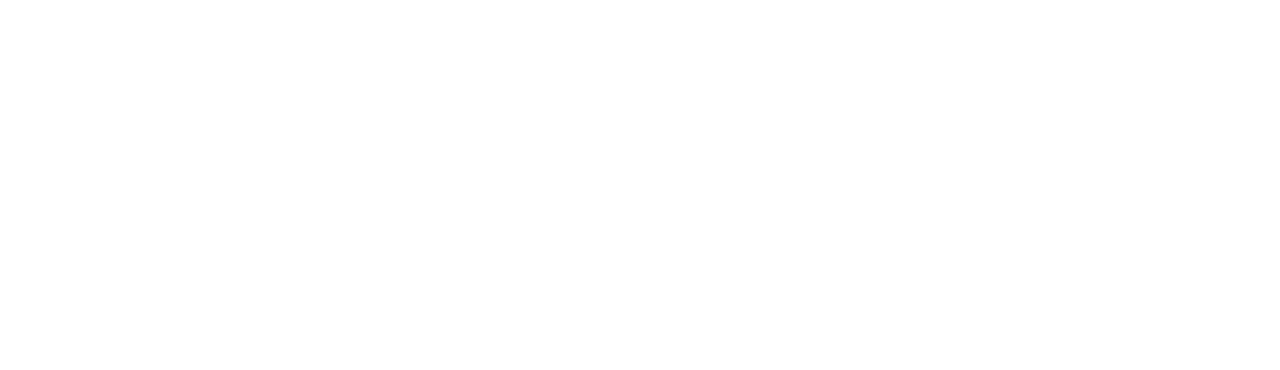
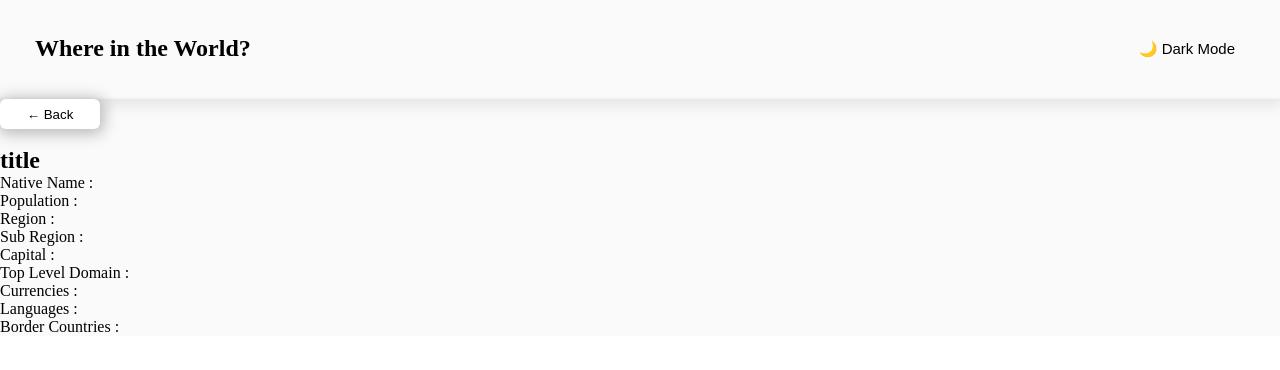
Before and after one commit to hiimhl/rest-countries-api, a React (Create React App) app: page /detail/1 in a window 1280 px wide. Before the commit this address had no page. Shown: the top 370 px of the page. Built offline with nearby package versions, Linux system fonts and the light colour scheme.

Commit message:
send data

```diff
--- a/src/App.js
+++ b/src/App.js
@@ -1,14 +1,20 @@
-import React from "react";
-import ShowList from "./components/ShowList";
-import Header from "./components/Header";
-import "./index.css";
+import React, { useState } from "react";
+import { BrowserRouter, Route, Routes } from "react-router-dom";
+import Detail from "./Detail";
+import Home from "./Home";
 
-function App() {
+function App(props) {
+  const [countries, setCountries] = useState([]);
+  const getDataToApp = (data) => {
+    setCountries(data);
+  };
   return (
-    <div className="all">
-      <Header />
-      <ShowList />
-    </div>
+    <BrowserRouter>
+      <Routes>
+        <Route path={"/"} element={<Home getData={getDataToApp} />} />
+        <Route path={"/detail/:id"} element={<Detail sendData={countries} />} />
+      </Routes>
+    </BrowserRouter>
   );
 }
 
--- a/src/Detail.js
+++ b/src/Detail.js
@@ -1,7 +1,38 @@
 import React from "react";
+import Header from "./components/Header";
+import Button from "./components/UI/Button";
+import "./index.css";
 
-function Detail() {
-  return <div>detail</div>;
+function Detail(props) {
+  return (
+    <div className="all">
+      <Header />
+      <Button contents={"← Back"} />
+      <div>
+        <img src={props.flags} alt={props.name} />
+        <ul>
+          <h2>title</h2>
+          <li>
+            <div>
+              <p>Native Name : {props.name}</p>
+              <p>Population : {props.population}</p>
+              <p>Region : {props.region}</p>
+              <p>Sub Region : {props.name}</p>
+              <p>Capital : {props.capital}</p>
+            </div>
+            <div>
+              <p>Top Level Domain : {props.name}</p>
+              <p>Currencies : {props.name}</p>
+              <p>Languages : {props.name}</p>
+            </div>
+          </li>
+          <li>
+            Border Countries : <span>{props.name}</span>
+          </li>
+        </ul>
+      </div>
+    </div>
+  );
 }
 
 export default Detail;
--- /dev/null
+++ b/src/Home.js
@@ -0,0 +1,21 @@
+import React, { useState } from "react";
+import ShowList from "./components/ShowList";
+import Header from "./components/Header";
+import "./index.css";
+
+function Home(props) {
+  const [data, setData] = useState([]);
+  const getDataToHome = (countries) => {
+    setData(countries);
+    props.getData(data);
+  };
+
+  return (
+    <div className="all">
+      <Header />
+      <ShowList sendData={getDataToHome} />
+    </div>
+  );
+}
+
+export default Home;
--- a/src/components/ShowList.js
+++ b/src/components/ShowList.js
@@ -4,18 +4,22 @@ import "./All.css";
 
 function ShowList(props) {
   const [countries, setCountries] = useState([]);
+  const [bool, setBool] = useState(false);
   const getCountries = async () => {
     const json = await //
     (await fetch("https://restcountries.com/v3.1/all"))
       .json()
       .catch(console.log("error"));
-    // setCountries(json.data.all)
     setCountries(json);
   };
+
   useEffect(() => {
     getCountries();
+    setBool(true);
   }, []);
-  console.log(countries);
+
+  //데이터 보내기
+  bool && props.sendData(countries);
 
   return (
     <ul className="countries-list">
--- a/src/components/UI/Button.css
+++ b/src/components/UI/Button.css
@@ -0,0 +1,10 @@
+.button {
+  width: 100px;
+  height: 30px;
+  background-color: white;
+  border: none;
+  cursor: pointer;
+  border-radius: 6px;
+  -webkit-box-shadow: 1px 2px 15px 3px rgba(0, 0, 0, 0.26);
+  box-shadow: 1px 2px 15px 3px rgba(0, 0, 0, 0.26);
+}
--- a/src/components/UI/Button.js
+++ b/src/components/UI/Button.js
@@ -1,5 +1,11 @@
+import "./Button.css";
+
 function Button(props) {
-  return <button onChange={props.onClickHandler}>{props.children}</button>;
+  return (
+    <button className="button" onChange={props.onClickHandler}>
+      {props.contents}
+    </button>
+  );
 }
 
 export default Button;
--- a/src/index.js
+++ b/src/index.js
@@ -1,18 +1,13 @@
 import React from "react";
 import ReactRoot from "react-dom/client";
 import App from "./App";
-import { BrowserRouter, Route, Routes } from "react-router-dom";
-import Detail from "./Detail";
 // import reportWebVitals from './reportWebVitals';
 
 const root = ReactRoot.createRoot(document.getElementById("root"));
 root.render(
-  <BrowserRouter>
-    <Routes>
-      <Route path={"/"} element={<App />} />
-      <Route path={"/detail"} element={<Detail />} />
-    </Routes>
-  </BrowserRouter>
+  <React.Fragment>
+    <App />
+  </React.Fragment>
 );
 
 // reportWebVitals();
```
